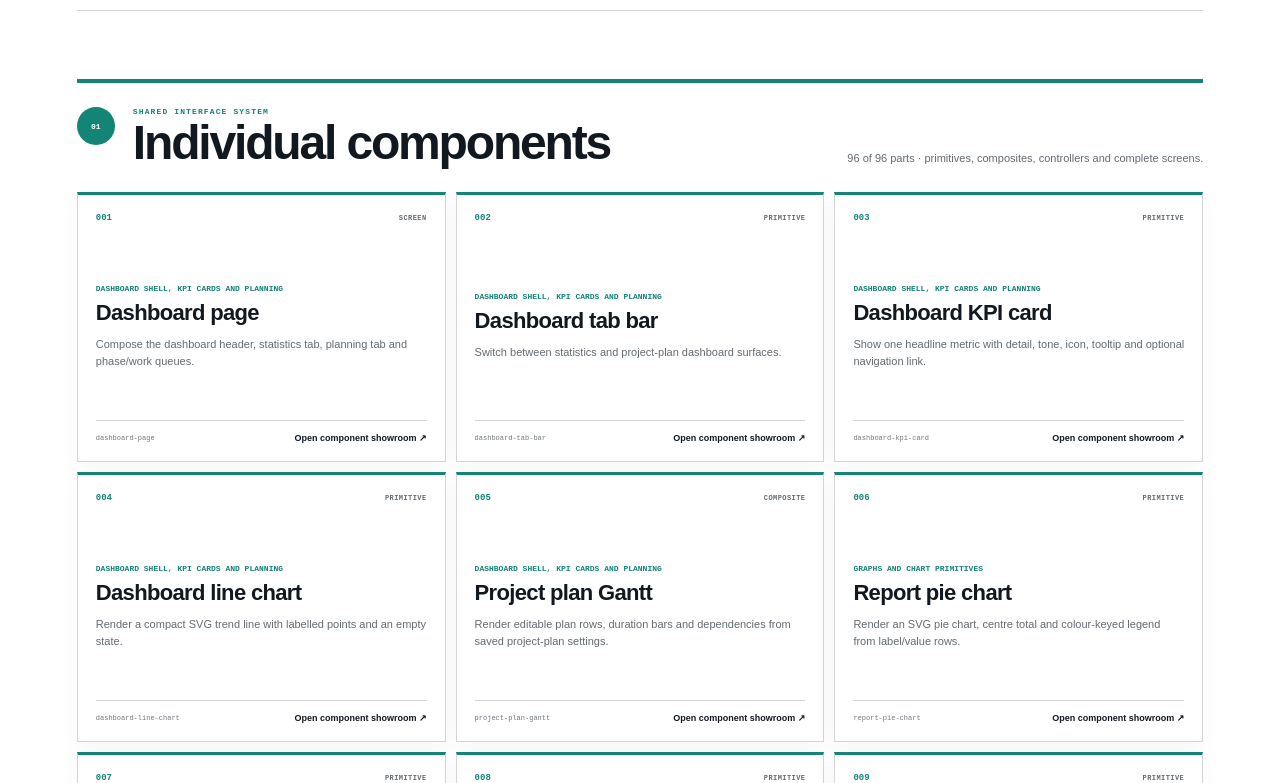
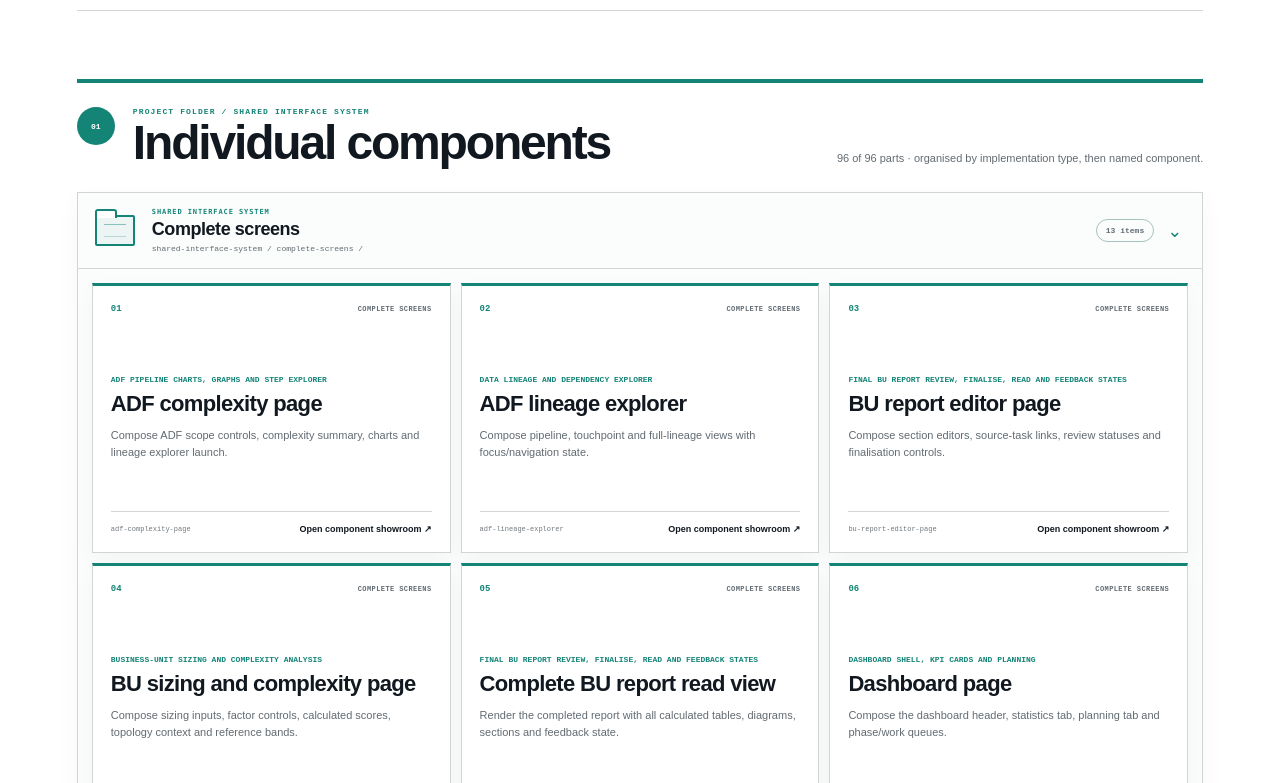
Before and after one commit to AlexAt96/AlexAt96.github.io, a Next.js app: page /library in a window 1280 px wide. Shown: the part 1417-2200 px from the top of the page. Built offline with nearby package versions, Linux system fonts and the light colour scheme.

Commit message:
Organise library into project folders

```diff
--- a/app/library/LibraryCatalogue.tsx
+++ b/app/library/LibraryCatalogue.tsx
@@ -1,7 +1,7 @@
 "use client";
 
 import Link from "next/link";
-import { useMemo, useState } from "react";
+import { useMemo, useState, type ReactNode } from "react";
 import PortfolioBrand from "../PortfolioBrand";
 import { methods } from "../AgentMethods";
 import {
@@ -12,6 +12,49 @@ import individualCatalogue from "../../public/reusable-component-foundation/indi
 import styles from "./library.module.css";
 
 type CollectionKey = "all" | "components" | "compass" | "tracker" | "methods";
+
+const componentLayerNames: Record<string,string> = {
+  backend: "Backend integrations",
+  composite: "Composite components",
+  controller: "Controllers",
+  primitive: "Primitive components",
+  screen: "Complete screens",
+};
+
+function folderSlug(value: string) {
+  return value.toLowerCase().replaceAll("&", "and").replace(/[^a-z0-9]+/g, "-").replace(/^-|-$/g, "");
+}
+
+function groupItems<T>(items: readonly T[], typeFor: (item:T) => string) {
+  const groups = new Map<string,T[]>();
+  items.forEach((item) => {
+    const type = typeFor(item);
+    groups.set(type, [...(groups.get(type) ?? []), item]);
+  });
+  return Array.from(groups.entries()).map(([type, entries]) => ({
+    type,
+    entries: [...entries].sort((a,b) => {
+      const aName = "title" in (a as object) ? String((a as {title?:string}).title ?? "") : String((a as {name?:string}).name ?? "");
+      const bName = "title" in (b as object) ? String((b as {title?:string}).title ?? "") : String((b as {name?:string}).name ?? "");
+      return aName.localeCompare(bName);
+    }),
+  }));
+}
+
+function TypeFolder({ project, type, children, count }: { project:string; type:string; children:ReactNode; count:number }) {
+  const path = `${folderSlug(project)} / ${folderSlug(type)}`;
+  return (
+    <details className={styles.typeFolder} open>
+      <summary>
+        <span className={styles.folderIcon} aria-hidden="true"><i /></span>
+        <span><small>{project}</small><strong>{type}</strong><code>{path} /</code></span>
+        <b>{count} {count === 1 ? "item" : "items"}</b>
+        <i aria-hidden="true">⌄</i>
+      </summary>
+      <div className={styles.folderContents}>{children}</div>
+    </details>
+  );
+}
 
 const trackerPatterns = [
   {
@@ -109,6 +152,10 @@ export default function LibraryCatalogue() {
   const visibleMethods = useMemo(() => methods.filter((item) =>
     matchesQuery([item.name, item.category, item.summary, item.whenToUse, item.projects], query)
   ), [query]);
+  const componentFolders = useMemo(() => groupItems(visibleComponents, (item) => componentLayerNames[item.layer] ?? item.layer), [visibleComponents]);
+  const compassFolders = useMemo(() => groupItems(visibleCompass, (item) => compassPatternGroups[item.templateKey]), [visibleCompass]);
+  const trackerFolders = useMemo(() => groupItems(visibleTracker, (item) => item.category), [visibleTracker]);
+  const methodFolders = useMemo(() => groupItems(visibleMethods, (item) => item.category), [visibleMethods]);
 
   const showComponents = collection === "all" || collection === "components";
   const showCompass = collection === "all" || collection === "compass";
@@ -198,60 +245,76 @@ export default function LibraryCatalogue() {
 
         {showComponents && visibleComponents.length ? (
           <section className={`${styles.collection} ${styles.components}`} aria-labelledby="components-title">
-            <header><div><span>01</span><p>SHARED INTERFACE SYSTEM</p><h2 id="components-title">Individual components</h2></div><p>{visibleComponents.length} of {individualCatalogue.templates.length} parts · primitives, composites, controllers and complete screens.</p></header>
+            <header><div><span>01</span><p>PROJECT FOLDER / SHARED INTERFACE SYSTEM</p><h2 id="components-title">Individual components</h2></div><p>{visibleComponents.length} of {individualCatalogue.templates.length} parts · organised by implementation type, then named component.</p></header>
+            <div className={styles.folderStack}>
+              {componentFolders.map((folder) => <TypeFolder project="Shared interface system" type={folder.type} count={folder.entries.length} key={folder.type}>
                 <div className={styles.cardGrid}>
-              {visibleComponents.map((item, index) => (
+                  {folder.entries.map((item, index) => (
                     <article className={styles.card} key={item.id}>
-                  <header><span>{String(index + 1).padStart(3,"0")}</span><small>{item.layer}</small></header>
+                      <header><span>{String(index + 1).padStart(2,"0")}</span><small>{folder.type}</small></header>
                       <div><p>{item.capabilityTitle}</p><h3>{item.title}</h3><span>{item.purpose}</span></div>
-                  <footer><code>{item.id}</code><Link href="/components#full-component-index">Open component showroom <span aria-hidden="true">↗</span></Link></footer>
+                      <footer><code>{folderSlug(item.title)}</code><Link href="/components#full-component-index">Open component showroom <span aria-hidden="true">↗</span></Link></footer>
                     </article>
                   ))}
+                </div>
+              </TypeFolder>)}
             </div>
           </section>
         ) : null}
 
         {showCompass && visibleCompass.length ? (
           <section className={`${styles.collection} ${styles.compass}`} aria-labelledby="compass-title">
-            <header><div><span>02</span><p>MIGRATION COMPASS</p><h2 id="compass-title">Planning, evidence &amp; decision patterns</h2></div><p>{visibleCompass.length} of {compassPatterns.length} patterns · each with live states, behaviour and reusable source.</p></header>
+            <header><div><span>02</span><p>PROJECT FOLDER / MIGRATION COMPASS</p><h2 id="compass-title">Planning, evidence &amp; decision patterns</h2></div><p>{visibleCompass.length} of {compassPatterns.length} patterns · organised by workflow type, then named pattern.</p></header>
+            <div className={styles.folderStack}>
+              {compassFolders.map((folder) => <TypeFolder project="Migration Compass" type={folder.type} count={folder.entries.length} key={folder.type}>
                 <div className={styles.cardGrid}>
-              {visibleCompass.map((item, index) => (
+                  {folder.entries.map((item, index) => (
                     <article className={styles.card} key={item.id}>
-                  <header><span>{String(index + 1).padStart(2,"0")}</span><small>{compassPatternGroups[item.templateKey]}</small></header>
+                      <header><span>{String(index + 1).padStart(2,"0")}</span><small>{folder.type}</small></header>
                       <div><p>{item.boundaries.length} component boundaries</p><h3>{item.title}</h3><span>{item.summary}</span></div>
-                  <footer><code>{item.boundaries.slice(0,2).join(" · ")}</code><Link href={`/?system=compass#compass-pattern-${item.id}`}>Open live pattern <span aria-hidden="true">↗</span></Link></footer>
+                      <footer><code>{folderSlug(item.title)}</code><Link href={`/?system=compass#compass-pattern-${item.id}`}>Open live pattern <span aria-hidden="true">↗</span></Link></footer>
                     </article>
                   ))}
+                </div>
+              </TypeFolder>)}
             </div>
           </section>
         ) : null}
 
         {showTracker && visibleTracker.length ? (
           <section className={`${styles.collection} ${styles.tracker}`} aria-labelledby="tracker-title">
-            <header><div><span>03</span><p>POC TRACKER</p><h2 id="tracker-title">Workflow &amp; product patterns</h2></div><p>{visibleTracker.length} of {trackerPatterns.length} patterns · focused on visible, governed delivery.</p></header>
+            <header><div><span>03</span><p>PROJECT FOLDER / POC TRACKER</p><h2 id="tracker-title">Workflow &amp; product patterns</h2></div><p>{visibleTracker.length} of {trackerPatterns.length} patterns · organised by product type, then named pattern.</p></header>
+            <div className={styles.folderStack}>
+              {trackerFolders.map((folder) => <TypeFolder project="PoC Tracker" type={folder.type} count={folder.entries.length} key={folder.type}>
                 <div className={styles.cardGrid}>
-              {visibleTracker.map((item, index) => (
+                  {folder.entries.map((item, index) => (
                     <article className={styles.card} key={item.id}>
-                  <header><span>{String(index + 1).padStart(2,"0")}</span><small>{item.category}</small></header>
+                      <header><span>{String(index + 1).padStart(2,"0")}</span><small>{folder.type}</small></header>
                       <div><p>Interactive product pattern</p><h3>{item.title}</h3><span>{item.summary}</span></div>
-                  <footer><code>{item.id}</code><Link href={item.href}>Open live pattern <span aria-hidden="true">↗</span></Link></footer>
+                      <footer><code>{folderSlug(item.title)}</code><Link href={item.href}>Open live pattern <span aria-hidden="true">↗</span></Link></footer>
                     </article>
                   ))}
+                </div>
+              </TypeFolder>)}
             </div>
           </section>
         ) : null}
 
         {showMethods && visibleMethods.length ? (
           <section className={`${styles.collection} ${styles.methods}`} aria-labelledby="methods-title">
-            <header><div><span>04</span><p>AGENT METHODS</p><h2 id="methods-title">AI-assisted delivery patterns</h2></div><p>{visibleMethods.length} of {methods.length} methods · practical controls from authorisation through recovery.</p></header>
+            <header><div><span>04</span><p>PROJECT FOLDER / AGENT METHODS</p><h2 id="methods-title">AI-assisted delivery patterns</h2></div><p>{visibleMethods.length} of {methods.length} methods · organised by control type, then clearly named method.</p></header>
+            <div className={styles.folderStack}>
+              {methodFolders.map((folder) => <TypeFolder project="Agent Methods" type={folder.type} count={folder.entries.length} key={folder.type}>
                 <div className={styles.cardGrid}>
-              {visibleMethods.map((item, index) => (
+                  {folder.entries.map((item, index) => (
                     <article className={styles.card} key={item.id}>
-                  <header><span>{String(index + 1).padStart(2,"0")}</span><small>{item.category} · {item.adoption}</small></header>
+                      <header><span>{String(index + 1).padStart(2,"0")}</span><small>{folder.type} · {item.adoption}</small></header>
                       <div><p>{item.projects.length} project {item.projects.length === 1 ? "application" : "applications"}</p><h3>{item.name}</h3><span>{item.summary}</span></div>
-                  <footer><code>{item.id}</code><Link href={`/methods?method=${item.id}`}>Open method guide <span aria-hidden="true">↗</span></Link></footer>
+                      <footer><code>{folderSlug(item.name)}</code><Link href={`/methods?method=${item.id}`}>Open method guide <span aria-hidden="true">↗</span></Link></footer>
                     </article>
                   ))}
+                </div>
+              </TypeFolder>)}
             </div>
           </section>
         ) : null}
```
Also changed, not shown: app/library/library.module.css. Lines whose indentation alone changed are shown as unchanged.
